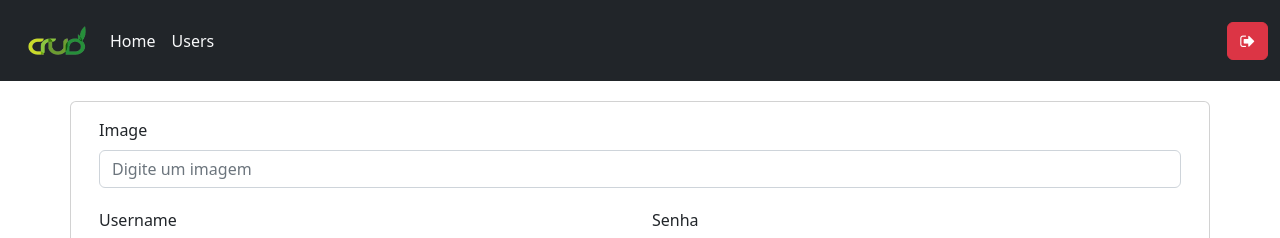
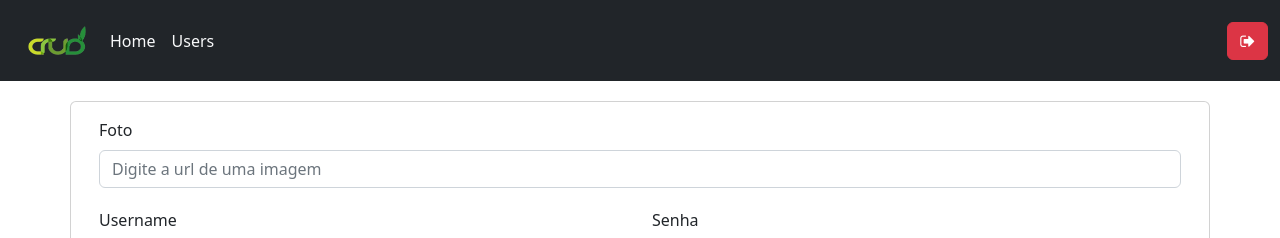
Before and after one commit to MateusMaciel340/app-crud-javascript-react, a React (Vite) app: page /post-users in a window 1280 px wide. Shown: the top 238 px of the page. Built offline with nearby package versions, Linux system fonts and the light colour scheme; no server answers; sample sign-in values are in the browser's storage.

Commit message:
fix: correcting photo nomenclature

```diff
--- a/src/components/Users/PostUser/FormUser/FormUser.jsx
+++ b/src/components/Users/PostUser/FormUser/FormUser.jsx
@@ -23,13 +23,13 @@ const FormUserPost = () => {
                 <div className="col-md-12">
                     <label
                         htmlFor="username"
-                        className="form-label">Image</label>
+                        className="form-label">Foto</label>
 
                     <input type="text"
                         className="form-control"
                         id="img"
                         aria-describedby="img"
-                        placeholder="Digite um imagem"
+                        placeholder="Digite a url de uma imagem"
                         onChange={(e) => setImg(e.target.value)}
                         required />
                 </div>
```
